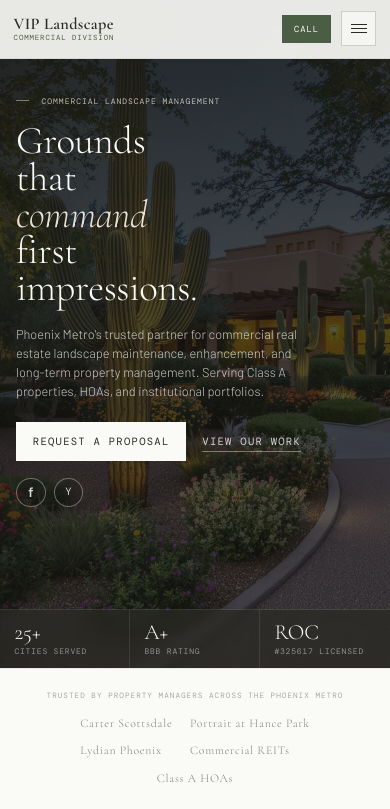
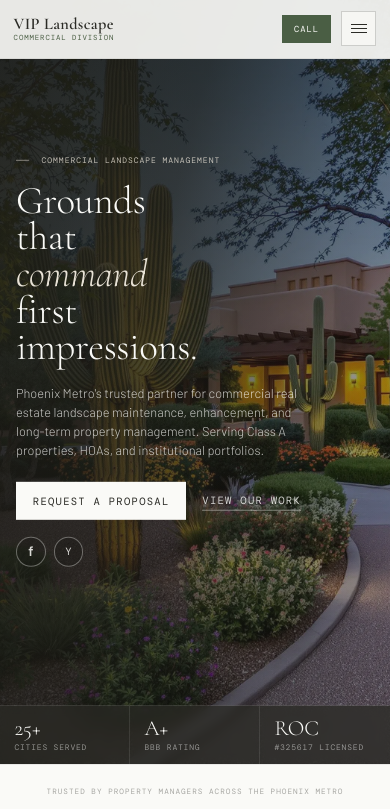
Before and after one commit to Marcosantiniayon/VIPLandscape, a website built with Vite: page vip-landscape-v2.html in a window 390 px wide. Shown: the top 809 px of the page. Built offline with nearby package versions, Linux system fonts and the light colour scheme; a web font is replaced by a local one.

Commit message:
Tune iPhone hero positioning and spacing

```diff
--- a/assets/css/vip-landscape-v2.css
+++ b/assets/css/vip-landscape-v2.css
@@ -122,7 +122,7 @@
   .hero-bg.loaded { transform: scale(1); }
   .hero-vignette {
     position: absolute; inset: 0;
-    background: radial-gradient(ellipse at 20% 50%, transparent 30%, rgba(20,20,16,0.35) 100%);
+    background: radial-gradient(ellipse at 2000% 50%, transparent 30%, rgba(20,20,16,0.35) 100%);
     pointer-events: none;
   }
   .hero-overlay {
@@ -680,26 +680,17 @@
     .mobile-menu a { padding: 0.72rem 0; font-size: 0.62rem; letter-spacing: 0.11em; }
 
     .hero {
-      min-height: calc(100svh - 11rem);
-      min-height: calc(100dvh - 11rem);
+      min-height: calc(100svh - 5rem);
+      min-height: calc(100dvh - 5rem);
       padding-top: 92px;
       padding-top: calc(92px + env(safe-area-inset-top));
     }
     .hero-content {
-      padding: 1.85rem 1rem 2.25rem;
-      padding-bottom: calc(2.25rem + env(safe-area-inset-bottom));
+      padding: 2.55rem 1rem 3rem;
+      padding-bottom: calc(3rem + env(safe-area-inset-bottom));
       justify-content: center;
-      transform: none;
+      transform: translateY(1.4svh);
     }
-    .hero-overlay {
-      background: linear-gradient(
-        135deg,
-        rgba(24,24,20,0.94) 0%,
-        rgba(24,24,20,0.72) 48%,
-        rgba(24,24,20,0.42) 100%
-      );
-    }
-    .hero-vignette { background: radial-gradient(ellipse at 25% 35%, rgba(20,20,16,0.04) 0%, rgba(20,20,16,0.46) 100%); }
     .hero-tag { font-size: 0.5rem; letter-spacing: 0.12em; margin-bottom: 1.1rem; }
     .hero-tag::before { width: 0.8rem; }
     .hero-h1 { font-size: clamp(2.05rem, 10vw, 2.85rem); line-height: 0.94; margin-bottom: 1.15rem; max-width: 8.2ch; }
```
Also changed, not shown: dist/assets/vipLandscapeV2-BjFRNGoD.css (added), dist/assets/vipLandscapeV2-CyE1Lsnv.css (deleted), dist/assets/vipLandscapeV2-DsvDDW6b.js (renamed from dist/assets/vipLandscapeV2-DKMnecr2.js), dist/vip-landscape-v2.html.
